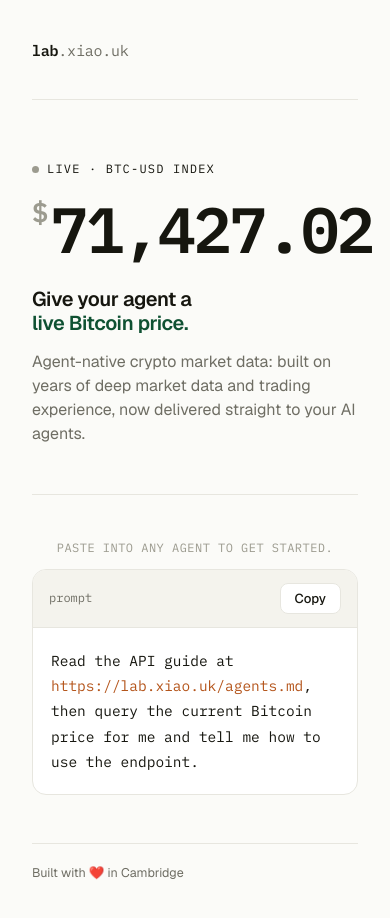
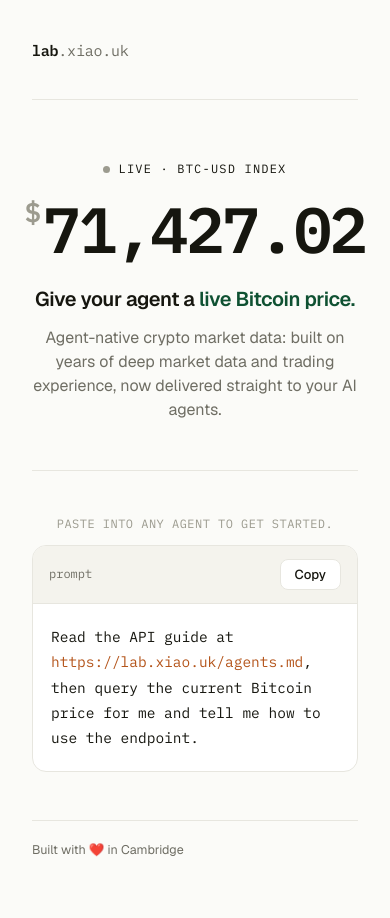
Before and after one commit to xliiauo/pages, a plain HTML site: page index.html in a window 390 px wide. Drawn offline with nearby package versions, Linux system fonts and the light colour scheme.

Commit message:
fix style on index

```diff
--- a/index.html
+++ b/index.html
@@ -87,7 +87,13 @@
 
       .foot { margin-top: 48px; padding-top:18px; border-top:1px solid var(--line); font-size:12.5px; color:var(--muted); line-height:1.7; }
       .foot code { font-family:"IBM Plex Mono",monospace; }
-      @media (max-width:760px){ .deck{max-width:100%;} }
+      @media (max-width:760px){
+        .deck{max-width:100%;}
+        .hero{ text-align:center; }
+        .pxrow{ justify-content:center; }
+        .heroline{ max-width:100%; margin-left:auto; margin-right:auto; }
+        .herosub{ max-width:100%; margin-left:auto; margin-right:auto; }
+      }
     </style>
   </head>
   <body>
```
